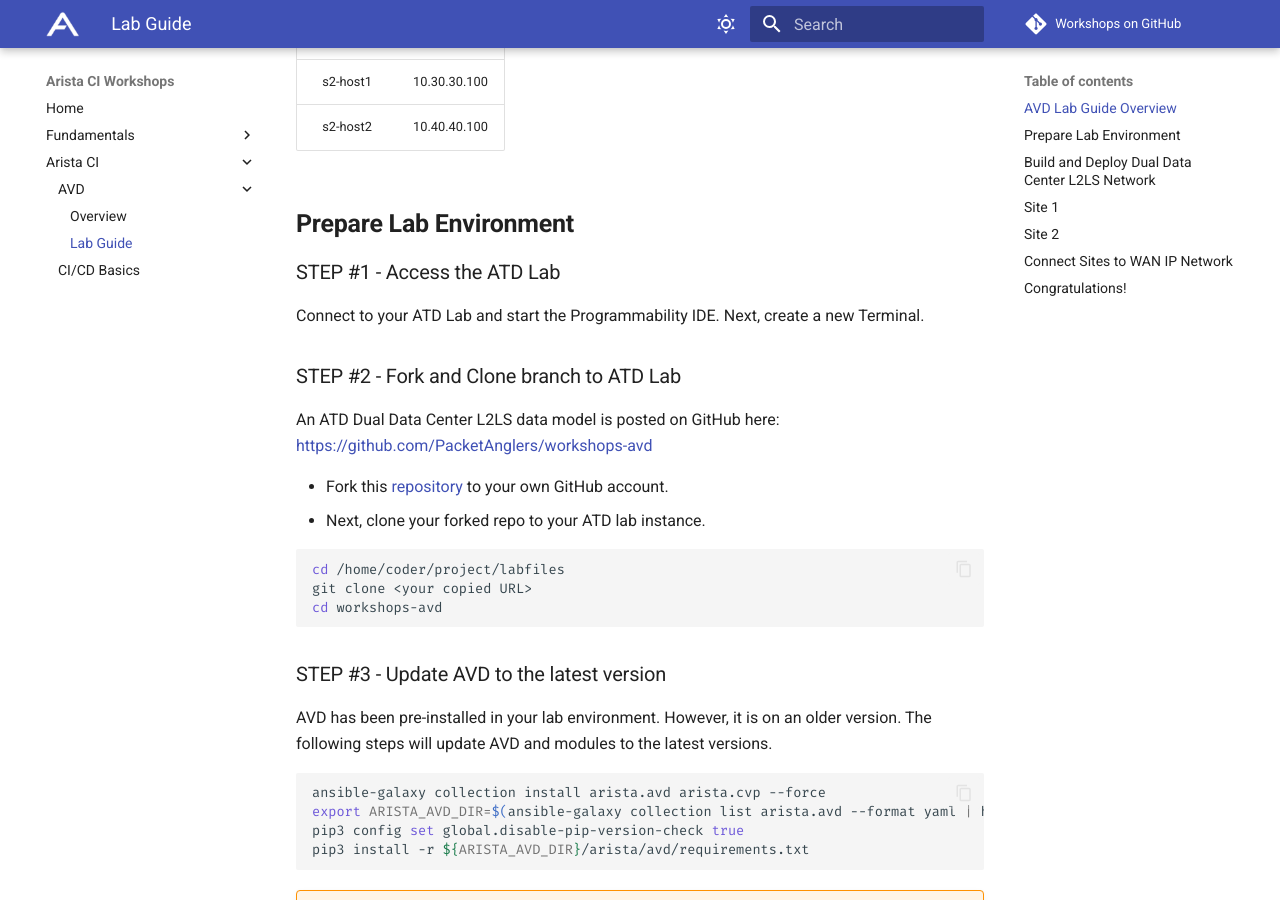
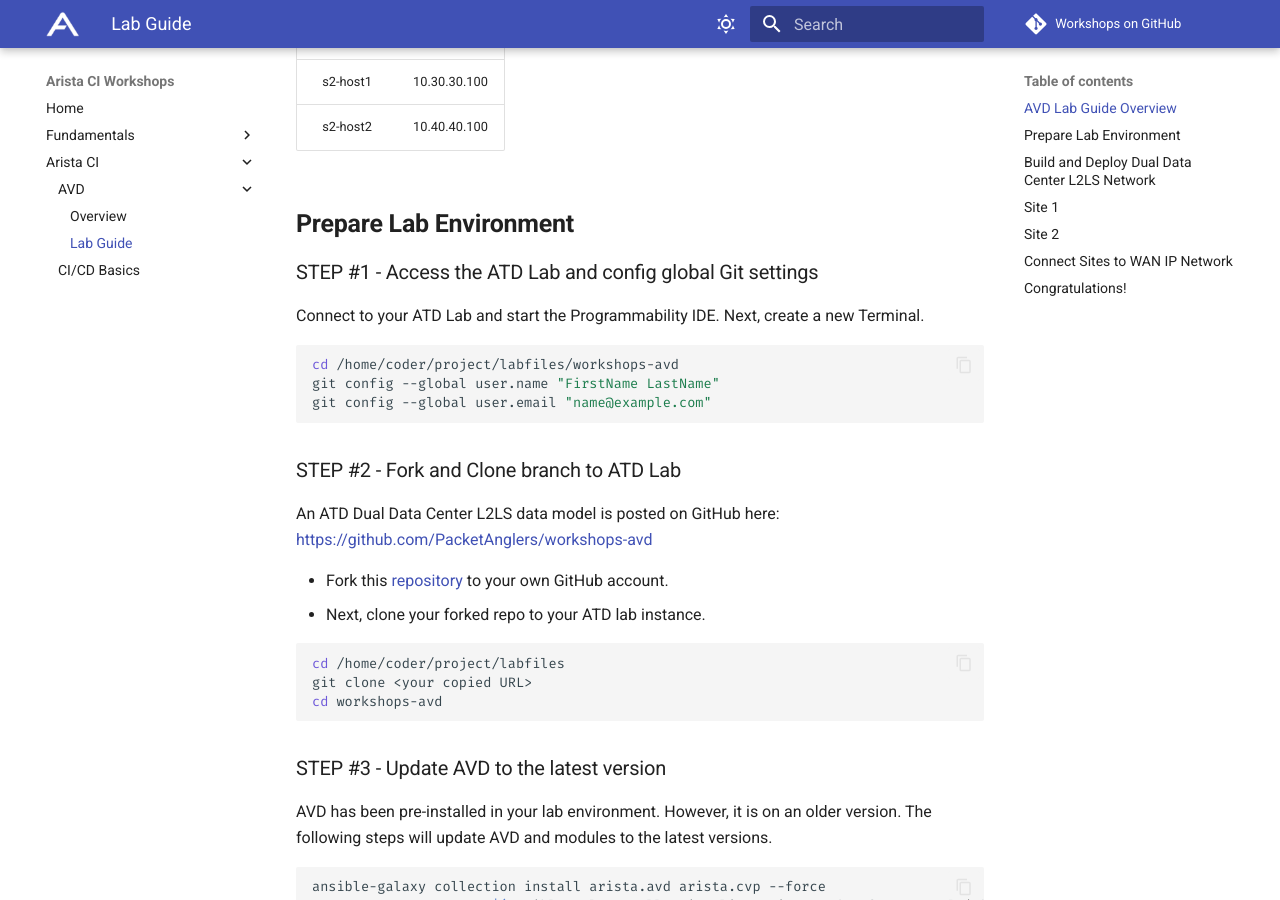
Before and after one commit to aristanetworks/avd-workshops, an MkDocs documentation site: the page built from workshops/avd-lab-guide.md, in a window 1280 px wide and 900 px high, scrolled down 1218 px. Built offline with MkDocs 1.6.1 and Material for MkDocs 9.7.7, drawn with Linux system fonts in a browser that asks for light colours; emoji names are drawn with the system emoji font; comment, search, counter and statistics services are not loaded.

Commit message:
updated instructions for step 1

````diff
--- a/workshops/avd-lab-guide.md
+++ b/workshops/avd-lab-guide.md
@@ -19,9 +19,15 @@
 
 ## **Prepare Lab Environment**
 
-### STEP #1 - Access the ATD Lab
+### STEP #1 - Access the ATD Lab and config global Git settings
 
 Connect to your ATD Lab and start the Programmability IDE. Next, create a new Terminal.
+
+``` bash
+cd /home/coder/project/labfiles/workshops-avd
+git config --global user.name "FirstName LastName"
+git config --global user.email "name@example.com"
+```
 
 ### STEP #2 - Fork and Clone branch to ATD Lab
 
````
